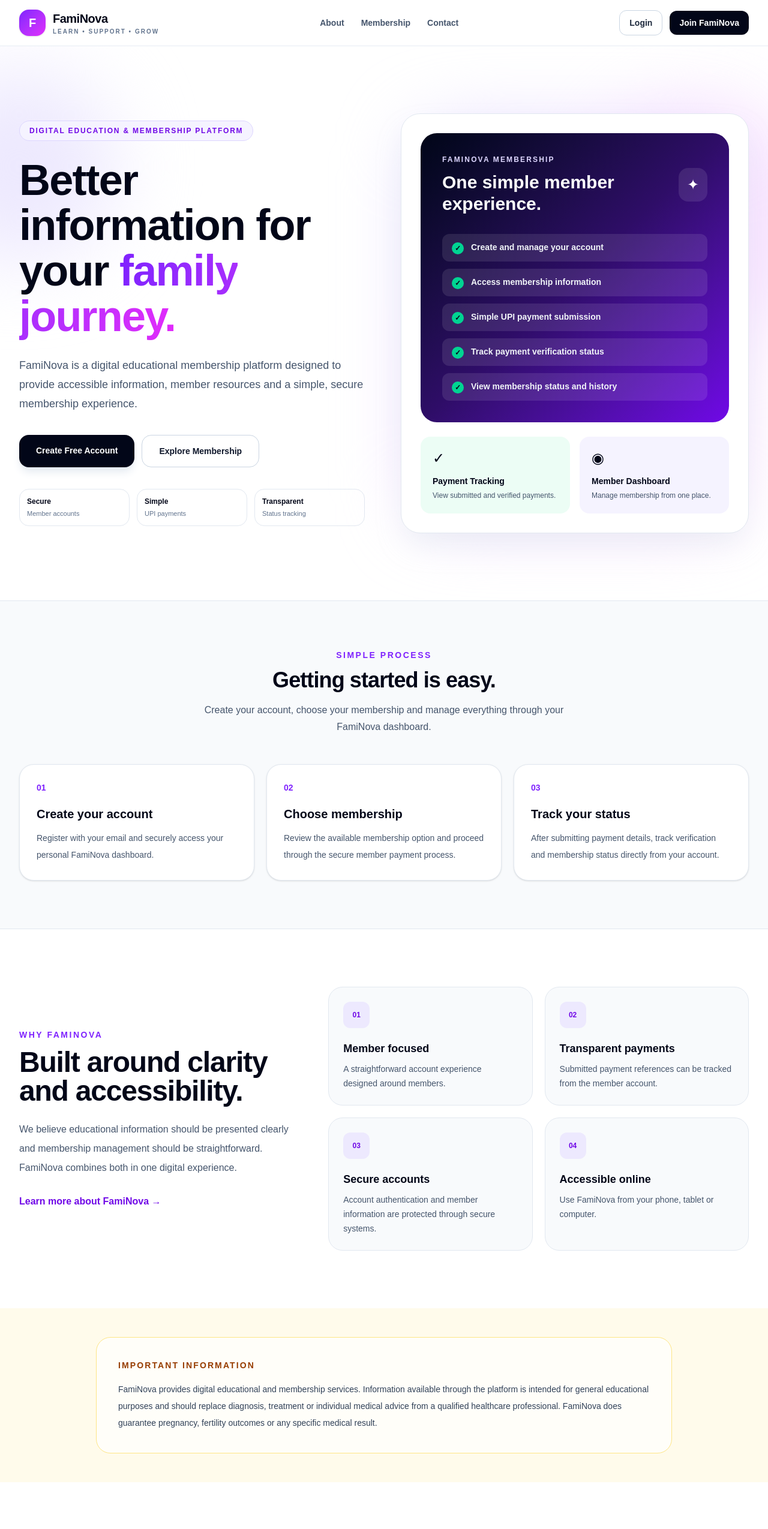
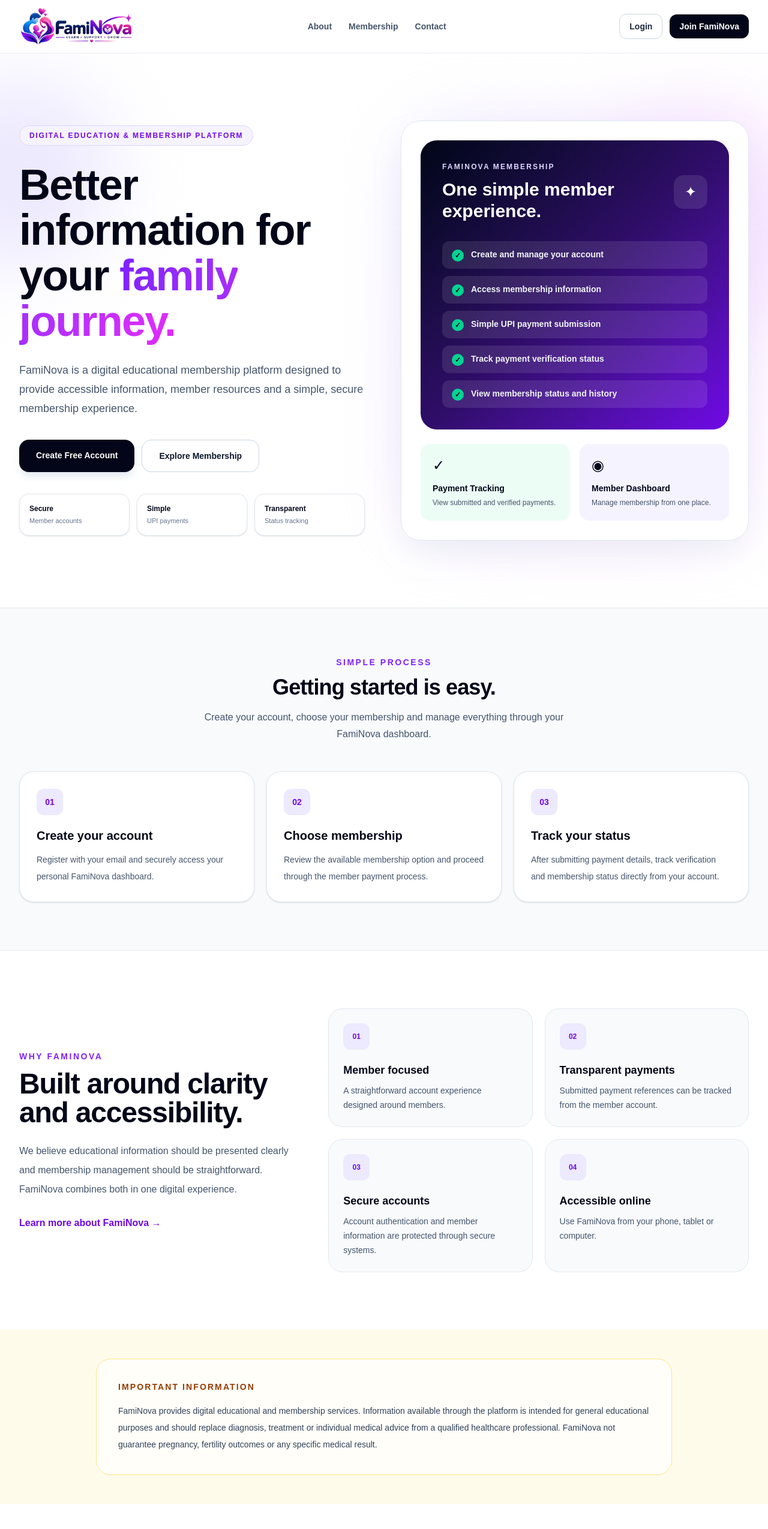
Before and after one commit to shivashakthigroups/faminova-website, a Next.js app: page / in a window 1280 px wide. Shown: the top 2549 px of the page at 60% size. Built offline with nearby package versions, Linux system fonts and the light colour scheme.

Commit message:
Add FamiNova logo to live website

```diff
--- a/app/page.tsx
+++ b/app/page.tsx
@@ -1,60 +1,60 @@
+import Image from "next/image";
 import Link from "next/link";
 
 export default function HomePage() {
   return (
     <main className="min-h-screen bg-white text-slate-950">
-      {/* NAVIGATION */}
+      {/* HEADER */}
       <header className="sticky top-0 z-50 border-b border-slate-200/80 bg-white/95 backdrop-blur">
-        <div className="mx-auto flex max-w-7xl items-center justify-between px-5 py-4 lg:px-8">
-          <Link href="/" className="flex items-center gap-3">
-            <div className="flex h-11 w-11 items-center justify-center rounded-2xl bg-gradient-to-br from-violet-600 to-fuchsia-500 text-xl font-black text-white shadow-sm">
-              F
-            </div>
-
-            <div>
-              <div className="text-xl font-black tracking-tight">
-                FamiNova
-              </div>
-              <div className="text-[10px] font-semibold uppercase tracking-[0.2em] text-slate-500">
-                Learn • Support • Grow
-              </div>
-            </div>
+        <div className="mx-auto flex max-w-7xl items-center justify-between px-4 py-3 sm:px-5 lg:px-8">
+          {/* LOGO */}
+          <Link href="/" className="flex shrink-0 items-center">
+            <Image
+              src="/faminova-logo.png"
+              alt="FamiNova - Learn Support Grow"
+              width={340}
+              height={110}
+              priority
+              className="h-12 w-auto object-contain sm:h-14 md:h-16"
+            />
           </Link>
 
-          <nav className="hidden items-center gap-7 md:flex">
+          {/* DESKTOP NAVIGATION */}
+          <nav className="hidden items-center gap-7 lg:flex">
             <Link
               href="/about"
-              className="text-sm font-semibold text-slate-600 hover:text-slate-950"
+              className="text-sm font-semibold text-slate-600 transition hover:text-violet-700"
             >
               About
             </Link>
 
             <Link
               href="/membership"
-              className="text-sm font-semibold text-slate-600 hover:text-slate-950"
+              className="text-sm font-semibold text-slate-600 transition hover:text-violet-700"
             >
               Membership
             </Link>
 
             <Link
               href="/contact"
-              className="text-sm font-semibold text-slate-600 hover:text-slate-950"
+              className="text-sm font-semibold text-slate-600 transition hover:text-violet-700"
             >
               Contact
             </Link>
           </nav>
 
+          {/* LOGIN / REGISTER */}
           <div className="flex items-center gap-2 sm:gap-3">
             <Link
               href="/login"
-              className="rounded-xl border border-slate-300 px-4 py-2.5 text-sm font-bold text-slate-800 transition hover:bg-slate-50"
+              className="rounded-xl border border-slate-300 px-3 py-2.5 text-xs font-bold text-slate-800 transition hover:bg-slate-50 sm:px-4 sm:text-sm"
             >
               Login
             </Link>
 
             <Link
               href="/register"
-              className="rounded-xl bg-slate-950 px-4 py-2.5 text-sm font-bold text-white transition hover:bg-slate-800"
+              className="rounded-xl bg-slate-950 px-3 py-2.5 text-xs font-bold text-white transition hover:bg-violet-700 sm:px-4 sm:text-sm"
             >
               Join FamiNova
             </Link>
@@ -67,13 +67,13 @@
         <div className="absolute -left-32 top-10 h-80 w-80 rounded-full bg-violet-100 blur-3xl" />
         <div className="absolute -right-24 top-24 h-96 w-96 rounded-full bg-fuchsia-100 blur-3xl" />
 
-        <div className="relative mx-auto grid max-w-7xl gap-14 px-5 py-20 lg:grid-cols-2 lg:items-center lg:px-8 lg:py-28">
+        <div className="relative mx-auto grid max-w-7xl gap-14 px-5 py-16 lg:grid-cols-2 lg:items-center lg:px-8 lg:py-28">
           <div>
             <div className="inline-flex rounded-full border border-violet-200 bg-violet-50 px-4 py-2 text-xs font-bold uppercase tracking-[0.15em] text-violet-700">
               Digital Education & Membership Platform
             </div>
 
-            <h1 className="mt-7 max-w-3xl text-5xl font-black leading-[1.05] tracking-tight sm:text-6xl lg:text-7xl">
+            <h1 className="mt-7 max-w-3xl text-4xl font-black leading-[1.05] tracking-tight sm:text-6xl lg:text-7xl">
               Better information for your{" "}
               <span className="bg-gradient-to-r from-violet-600 to-fuchsia-500 bg-clip-text text-transparent">
                 family journey.
@@ -81,16 +81,15 @@
             </h1>
 
             <p className="mt-7 max-w-2xl text-lg leading-8 text-slate-600">
-              FamiNova is a digital educational membership
-              platform designed to provide accessible
-              information, member resources and a simple,
-              secure membership experience.
+              FamiNova is a digital educational membership platform
+              designed to provide accessible information, member
+              resources and a simple, secure membership experience.
             </p>
 
             <div className="mt-9 flex flex-col gap-3 sm:flex-row">
               <Link
                 href="/register"
-                className="rounded-2xl bg-slate-950 px-7 py-4 text-center text-sm font-bold text-white shadow-lg shadow-slate-200 transition hover:-translate-y-0.5 hover:bg-slate-800"
+                className="rounded-2xl bg-slate-950 px-7 py-4 text-center text-sm font-bold text-white shadow-lg shadow-slate-200 transition hover:-translate-y-0.5 hover:bg-violet-700"
               >
                 Create Free Account
               </Link>
@@ -103,20 +102,32 @@
               </Link>
             </div>
 
-            <div className="mt-9 grid max-w-xl grid-cols-3 gap-3">
-              <MiniTrust title="Secure" text="Member accounts" />
-              <MiniTrust title="Simple" text="UPI payments" />
-              <MiniTrust title="Transparent" text="Status tracking" />
+            {/* TRUST ITEMS */}
+            <div className="mt-9 grid max-w-xl grid-cols-1 gap-3 sm:grid-cols-3">
+              <MiniTrust
+                title="Secure"
+                text="Member accounts"
+              />
+
+              <MiniTrust
+                title="Simple"
+                text="UPI payments"
+              />
+
+              <MiniTrust
+                title="Transparent"
+                text="Status tracking"
+              />
             </div>
           </div>
 
-          {/* HERO CARD */}
+          {/* HERO MEMBERSHIP CARD */}
           <div className="relative">
             <div className="absolute inset-8 rounded-[3rem] bg-gradient-to-br from-violet-200 to-fuchsia-200 blur-3xl" />
 
-            <div className="relative rounded-[2rem] border border-slate-200 bg-white p-6 shadow-2xl shadow-slate-200/70 sm:p-8">
+            <div className="relative rounded-[2rem] border border-slate-200 bg-white p-5 shadow-2xl shadow-slate-200/70 sm:p-8">
               <div className="rounded-[1.7rem] bg-gradient-to-br from-slate-950 via-violet-950 to-violet-700 p-7 text-white sm:p-9">
-                <div className="flex items-center justify-between">
+                <div className="flex items-center justify-between gap-5">
                   <div>
                     <p className="text-xs font-bold uppercase tracking-[0.18em] text-violet-200">
                       FamiNova Membership
@@ -127,7 +138,7 @@
                     </h2>
                   </div>
 
-                  <div className="hidden h-14 w-14 items-center justify-center rounded-2xl bg-white/10 text-2xl sm:flex">
+                  <div className="hidden h-14 w-14 shrink-0 items-center justify-center rounded-2xl bg-white/10 text-2xl sm:flex">
                     ✦
                   </div>
                 </div>
@@ -141,12 +152,14 @@
                 </div>
               </div>
 
-              <div className="mt-6 grid grid-cols-2 gap-4">
+              <div className="mt-6 grid gap-4 sm:grid-cols-2">
                 <div className="rounded-2xl bg-emerald-50 p-5">
                   <div className="text-2xl">✓</div>
+
                   <p className="mt-3 text-sm font-black text-slate-950">
                     Payment Tracking
                   </p>
+
                   <p className="mt-1 text-xs leading-5 text-slate-600">
                     View submitted and verified payments.
                   </p>
@@ -154,9 +167,11 @@
 
                 <div className="rounded-2xl bg-violet-50 p-5">
                   <div className="text-2xl">◉</div>
+
                   <p className="mt-3 text-sm font-black text-slate-950">
                     Member Dashboard
                   </p>
+
                   <p className="mt-1 text-xs leading-5 text-slate-600">
                     Manage membership from one place.
                   </p>
@@ -180,9 +195,8 @@
             </h2>
 
             <p className="mt-4 leading-7 text-slate-600">
-              Create your account, choose your membership
-              and manage everything through your FamiNova
-              dashboard.
+              Create your account, choose your membership and manage
+              everything through your FamiNova dashboard.
             </p>
           </div>
 
@@ -196,7 +210,7 @@
             <StepCard
               number="02"
               title="Choose membership"
-              text="Review the available membership option and proceed through the secure member payment process."
+              text="Review the available membership option and proceed through the member payment process."
             />
 
             <StepCard
@@ -222,16 +236,15 @@
               </h2>
 
               <p className="mt-6 text-base leading-8 text-slate-600">
-                We believe educational information should
-                be presented clearly and membership
-                management should be straightforward.
-                FamiNova combines both in one digital
+                We believe educational information should be presented
+                clearly and membership management should be
+                straightforward. FamiNova combines both in one digital
                 experience.
               </p>
 
               <Link
                 href="/about"
-                className="mt-7 inline-flex font-bold text-violet-700 hover:text-violet-900"
+                className="mt-7 inline-flex font-bold text-violet-700 transition hover:text-violet-900"
               >
                 Learn more about FamiNova →
               </Link>
@@ -275,23 +288,21 @@
             </p>
 
             <p className="mt-4 text-sm leading-7 text-slate-700">
-              FamiNova provides digital educational and
-              membership services. Information available
-              through the platform is intended for general
-              educational purposes and should replace
-              diagnosis, treatment or individual medical
-              advice from a qualified healthcare
-              professional. FamiNova does guarantee
-              pregnancy, fertility outcomes or any specific
-              medical result.
+              FamiNova provides digital educational and membership
+              services. Information available through the platform is
+              intended for general educational purposes and should
+              replace diagnosis, treatment or individual medical advice
+              from a qualified healthcare professional. FamiNova
+              not guarantee pregnancy, fertility outcomes or any
+              specific medical result.
             </p>
           </div>
         </div>
       </section>
 
-      {/* CTA */}
+      {/* CALL TO ACTION */}
       <section className="px-5 py-20 lg:px-8">
-        <div className="mx-auto max-w-6xl overflow-hidden rounded-[2rem] bg-slate-950 px-7 py-12 text-white sm:px-12 lg:flex lg:items-center lg:justify-between lg:py-14">
+        <div className="mx-auto max-w-6xl overflow-hidden rounded-[2rem] bg-gradient-to-br from-slate-950 via-violet-950 to-violet-800 px-7 py-12 text-white sm:px-12 lg:flex lg:items-center lg:justify-between lg:py-14">
           <div className="max-w-2xl">
             <p className="text-sm font-bold uppercase tracking-[0.18em] text-violet-300">
               Join FamiNova
@@ -302,22 +313,22 @@
             </h2>
 
             <p className="mt-4 leading-7 text-slate-300">
-              Create your FamiNova account and explore the
-              available membership services.
+              Create your FamiNova account and explore the available
+              membership services.
             </p>
           </div>
 
           <div className="mt-8 flex flex-col gap-3 sm:flex-row lg:mt-0">
             <Link
               href="/register"
-              className="rounded-xl bg-white px-6 py-3.5 text-center text-sm font-black text-slate-950"
+              className="rounded-xl bg-white px-6 py-3.5 text-center text-sm font-black text-slate-950 transition hover:bg-violet-50"
             >
               Create Account
             </Link>
 
             <Link
               href="/membership"
-              className="rounded-xl border border-white/20 px-6 py-3.5 text-center text-sm font-black text-white"
+              className="rounded-xl border border-white/20 px-6 py-3.5 text-center text-sm font-black text-white transition hover:bg-white/10"
             >
               View Membership
             </Link>
@@ -330,13 +341,17 @@
         <div className="mx-auto max-w-7xl px-5 py-12 lg:px-8">
           <div className="grid gap-10 md:grid-cols-3">
             <div>
-              <Link href="/" className="text-2xl font-black">
-                FamiNova
-              </Link>
+              <Image
+                src="/faminova-logo.png"
+                alt="FamiNova"
+                width={260}
+                height={85}
+                className="h-14 w-auto object-contain"
+              />
 
               <p className="mt-4 max-w-sm text-sm leading-6 text-slate-600">
-                Digital educational and membership services
-                designed around a simple member experience.
+                Digital educational and membership services designed
+                around a simple member experience.
               </p>
             </div>
 
@@ -346,10 +361,33 @@
               </p>
 
               <div className="mt-4 flex flex-col gap-3 text-sm text-slate-600">
-                <Link href="/about">About</Link>
-                <Link href="/membership">Membership</Link>
-                <Link href="/contact">Contact</Link>
-                <Link href="/login">Login</Link>
+                <Link
+                  href="/about"
+                  className="transition hover:text-violet-700"
+                >
+                  About
+                </Link>
+
+                <Link
+                  href="/membership"
+                  className="transition hover:text-violet-700"
+                >
+                  Membership
+                </Link>
+
+                <Link
+                  href="/contact"
+                  className="transition hover:text-violet-700"
+                >
+                  Contact
+                </Link>
+
+                <Link
+                  href="/login"
+                  className="transition hover:text-violet-700"
+                >
+                  Login
+                </Link>
               </div>
             </div>
 
@@ -359,22 +397,51 @@
               </p>
 
               <div className="mt-4 flex flex-col gap-3 text-sm text-slate-600">
-                <Link href="/privacy">Privacy Policy</Link>
-                <Link href="/terms">Terms & Conditions</Link>
-                <Link href="/refund">Refund Policy</Link>
+                <Link
+                  href="/privacy"
+                  className="transition hover:text-violet-700"
+                >
+                  Privacy Policy
+                </Link>
+
+                <Link
+                  href="/terms"
+                  className="transition hover:text-violet-700"
+                >
+                  Terms & Conditions
+                </Link>
+
+                <Link
+                  href="/refund"
+                  className="transition hover:text-violet-700"
+                >
+                  Refund Policy
+                </Link>
               </div>
             </div>
           </div>
 
-          <div className="mt-10 border-t border-slate-200 pt-7 text-xs leading-6 text-slate-500">
-            © {new Date().getFullYear()} FamiNova. All rights
-            reserved.
+          <div className="mt-10 border-t border-slate-200 pt-7">
+            <p className="text-xs leading-6 text-slate-500">
+              © {new Date().getFullYear()} FamiNova. All rights
+              reserved.
+            </p>
+
+            <p className="mt-2 text-xs leading-5 text-slate-400">
+              FamiNova provides digital educational and membership
+              services and does provide medical diagnosis or
+              treatment.
+            </p>
           </div>
         </div>
       </footer>
     </main>
   );
 }
+
+/* =========================
+   SMALL TRUST CARD
+========================= */
 
 function MiniTrust({
   title,
@@ -384,7 +451,7 @@
   text: string;
 }) {
   return (
-    <div className="rounded-2xl border border-slate-200 bg-white p-3">
+    <div className="rounded-2xl border border-slate-200 bg-white p-4 shadow-sm">
       <p className="text-xs font-black text-slate-950">
         {title}
       </p>
@@ -395,6 +462,10 @@
     </div>
   );
 }
+
+/* =========================
+   FEATURE LINE
+========================= */
 
 function FeatureLine({
   text,
@@ -414,6 +485,10 @@
   );
 }
 
+/* =========================
+   PROCESS CARD
+========================= */
+
 function StepCard({
   number,
   title,
@@ -424,8 +499,8 @@
   text: string;
 }) {
   return (
-    <div className="rounded-3xl border border-slate-200 bg-white p-7 shadow-sm">
-      <div className="text-sm font-black text-violet-600">
+    <div className="rounded-3xl border border-slate-200 bg-white p-7 shadow-sm transition hover:-translate-y-1 hover:shadow-lg">
+      <div className="flex h-11 w-11 items-center justify-center rounded-xl bg-violet-100 text-sm font-black text-violet-700">
         {number}
       </div>
 
@@ -440,6 +515,10 @@
   );
 }
 
+/* =========================
+   INFORMATION CARD
+========================= */
+
 function InfoCard({
   icon,
   title,
@@ -450,7 +529,7 @@
   text: string;
 }) {
   return (
-    <div className="rounded-3xl border border-slate-200 bg-slate-50 p-6">
+    <div className="rounded-3xl border border-slate-200 bg-slate-50 p-6 transition hover:border-violet-200 hover:bg-violet-50/50">
       <div className="flex h-11 w-11 items-center justify-center rounded-xl bg-violet-100 text-xs font-black text-violet-700">
         {icon}
       </div>
```
Also changed, not shown: public/faminova-logo.png (added).
